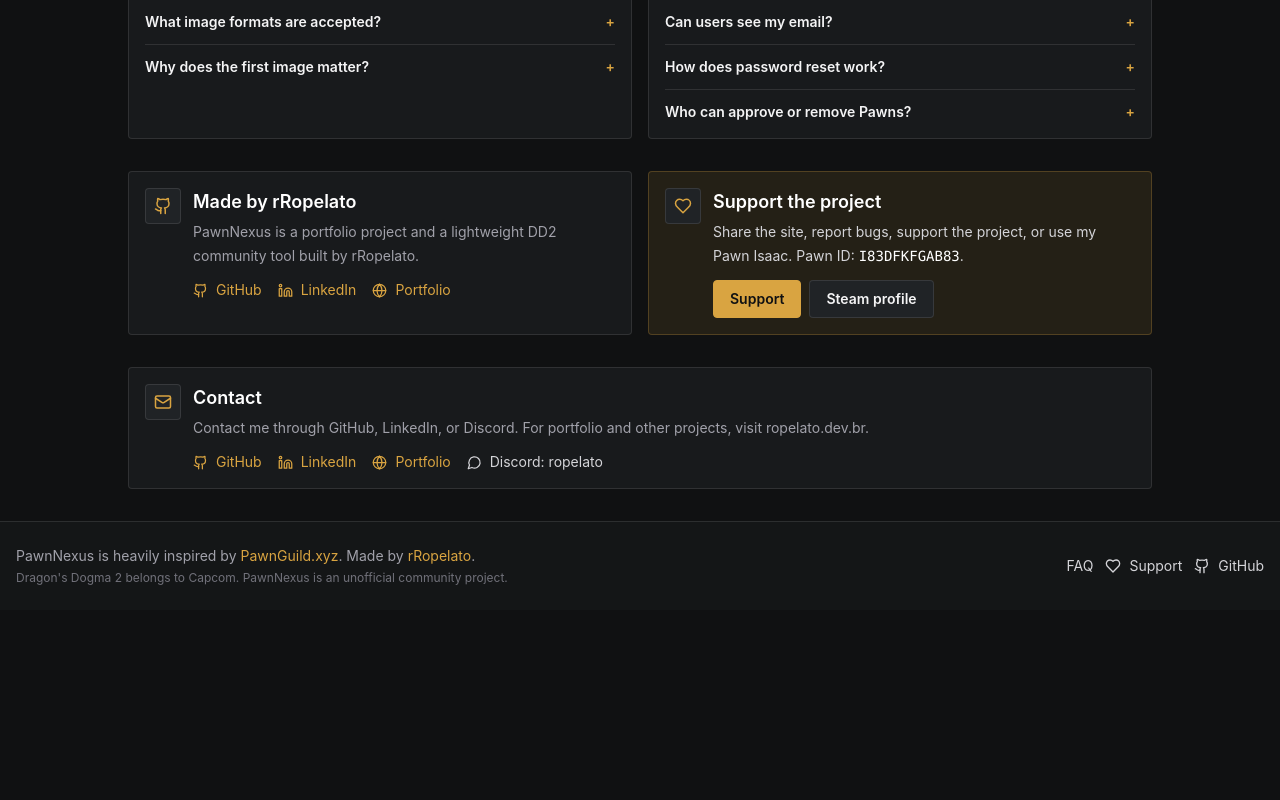
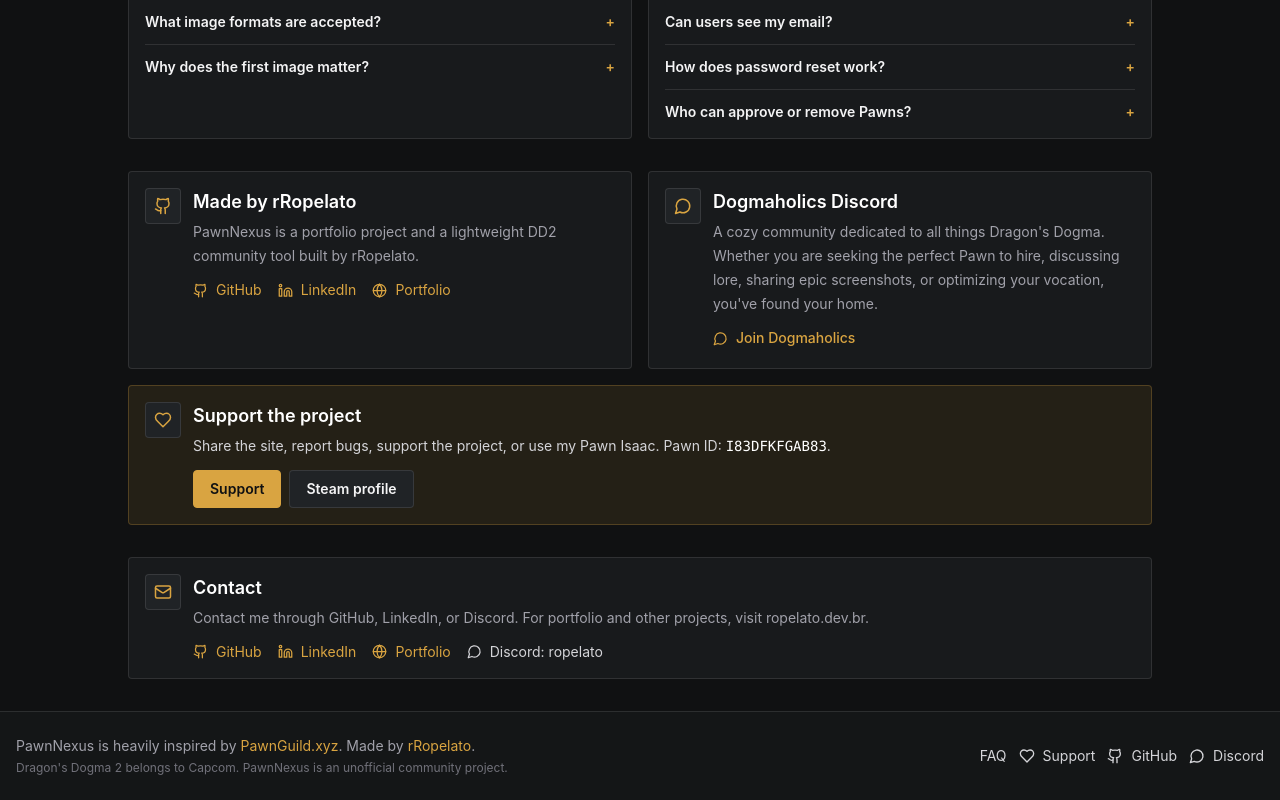
Before and after one commit to rRopelato/PawnNexus, a React (Vite) app in the folder frontend/: page /faq in a window 1280 px wide. Shown: the part 645-1445 px from the top of the page. Before the commit the page ends 1255 px from the top, so only its background shows below. Built offline with nearby package versions, Linux system fonts and the light colour scheme; no server answers.

Commit message:
Improve FAQ support and Discord sections

```diff
--- a/frontend/src/components/Layout.tsx
+++ b/frontend/src/components/Layout.tsx
@@ -1,5 +1,5 @@
 import { Link, NavLink, Outlet, useNavigate } from 'react-router';
-import { Github, Heart, LogOut, Menu, Shield, Swords, UserRound, X } from 'lucide-react';
+import { Github, Heart, LogOut, Menu, MessageCircle, Shield, Swords, UserRound, X } from 'lucide-react';
 import { useState } from 'react';
 import type { ReactNode } from 'react';
 import type { User } from '../types';
@@ -136,6 +136,9 @@
             <a className="inline-flex items-center gap-2 text-zinc-300 hover:text-white" href={creator.githubUrl} target="_blank" rel="noreferrer">
               <Github size={16} /> GitHub
             </a>
+            <a className="inline-flex items-center gap-2 text-zinc-300 hover:text-white" href="https://discord.gg/n5GfhRyE8f" target="_blank" rel="noreferrer">
+              <MessageCircle size={16} /> Discord
+            </a>
           </div>
         </div>
       </footer>
--- a/frontend/src/pages/Faq.tsx
+++ b/frontend/src/pages/Faq.tsx
@@ -139,7 +139,22 @@
           <LinkRow />
         </InfoCard>
 
-        <InfoCard icon={<Heart size={18} />} title="Support the project" highlight>
+        <InfoCard icon={<MessageCircle size={18} />} title="Dogmaholics Discord">
+          <p className="text-sm leading-6 text-zinc-400">
+            A cozy community dedicated to all things Dragon's Dogma. Whether you are seeking the perfect Pawn to hire,
+            discussing lore, sharing epic screenshots, or optimizing your vocation, you've found your home.
+          </p>
+          <a
+            className="mt-3 inline-flex items-center gap-2 text-sm font-medium text-ember-500 hover:text-ember-600"
+            href="https://discord.gg/n5GfhRyE8f"
+            target="_blank"
+            rel="noreferrer"
+          >
+            <MessageCircle size={15} /> Join Dogmaholics
+          </a>
+        </InfoCard>
+
+        <InfoCard icon={<Heart size={18} />} title="Support the project" highlight wide>
           <p className="text-sm leading-6 text-zinc-300">
             Share the site, report bugs, support the project, or use my Pawn {creator.pawnName}. Pawn ID: <span className="font-mono text-white">{creator.pawnId}</span>.
           </p>
@@ -168,9 +183,9 @@
   );
 }
 
-function InfoCard({ icon, title, children, highlight = false }: { icon: React.ReactNode; title: string; children: React.ReactNode; highlight?: boolean }) {
+function InfoCard({ icon, title, children, highlight = false, wide = false }: { icon: React.ReactNode; title: string; children: React.ReactNode; highlight?: boolean; wide?: boolean }) {
   return (
-    <div className={(highlight ? 'border-ember-500/25 bg-ember-500/10' : 'border-white/10 bg-ash-900') + ' rounded border p-4'}>
+    <div className={(highlight ? 'border-ember-500/25 bg-ember-500/10' : 'border-white/10 bg-ash-900') + (wide ? ' lg:col-span-2' : '') + ' rounded border p-4'}>
       <div className="flex gap-3">
         <span className="grid h-9 w-9 shrink-0 place-items-center rounded border border-white/10 bg-ash-850 text-ember-500">{icon}</span>
         <div className="min-w-0">
```
